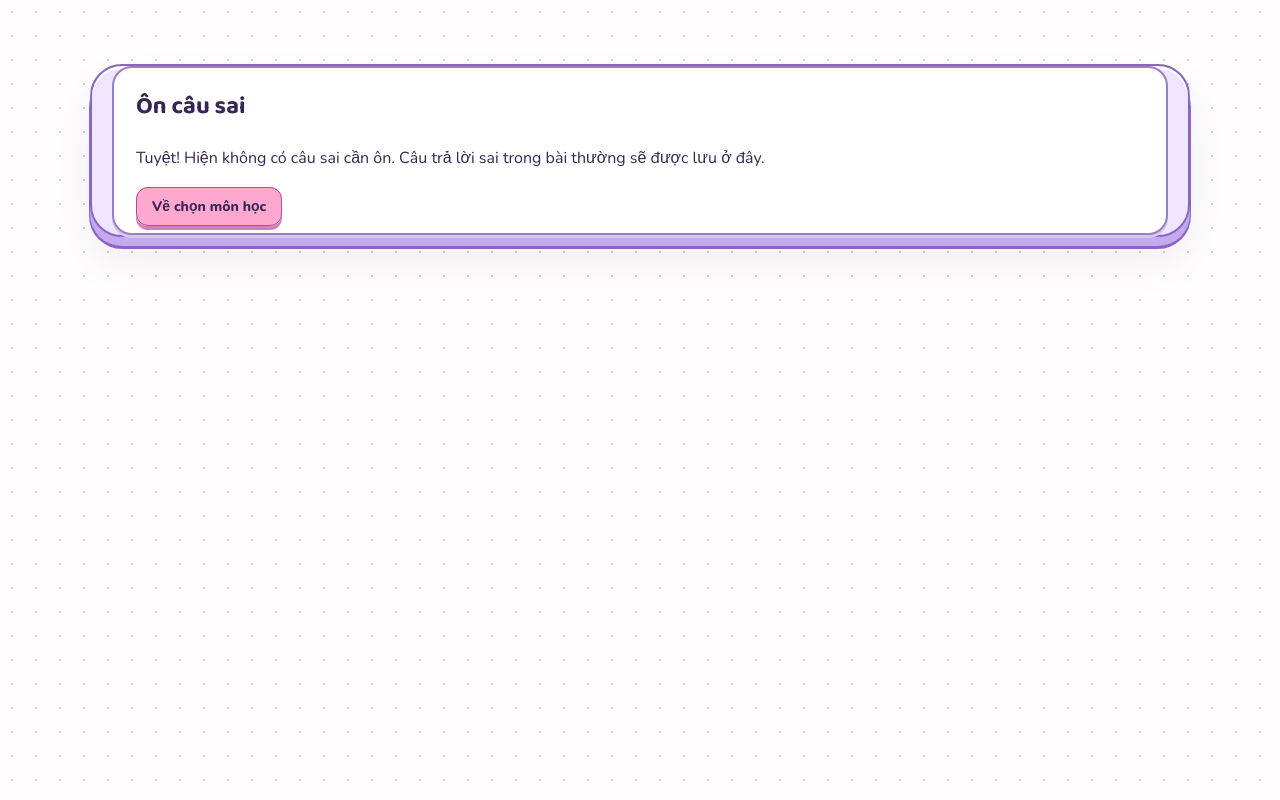
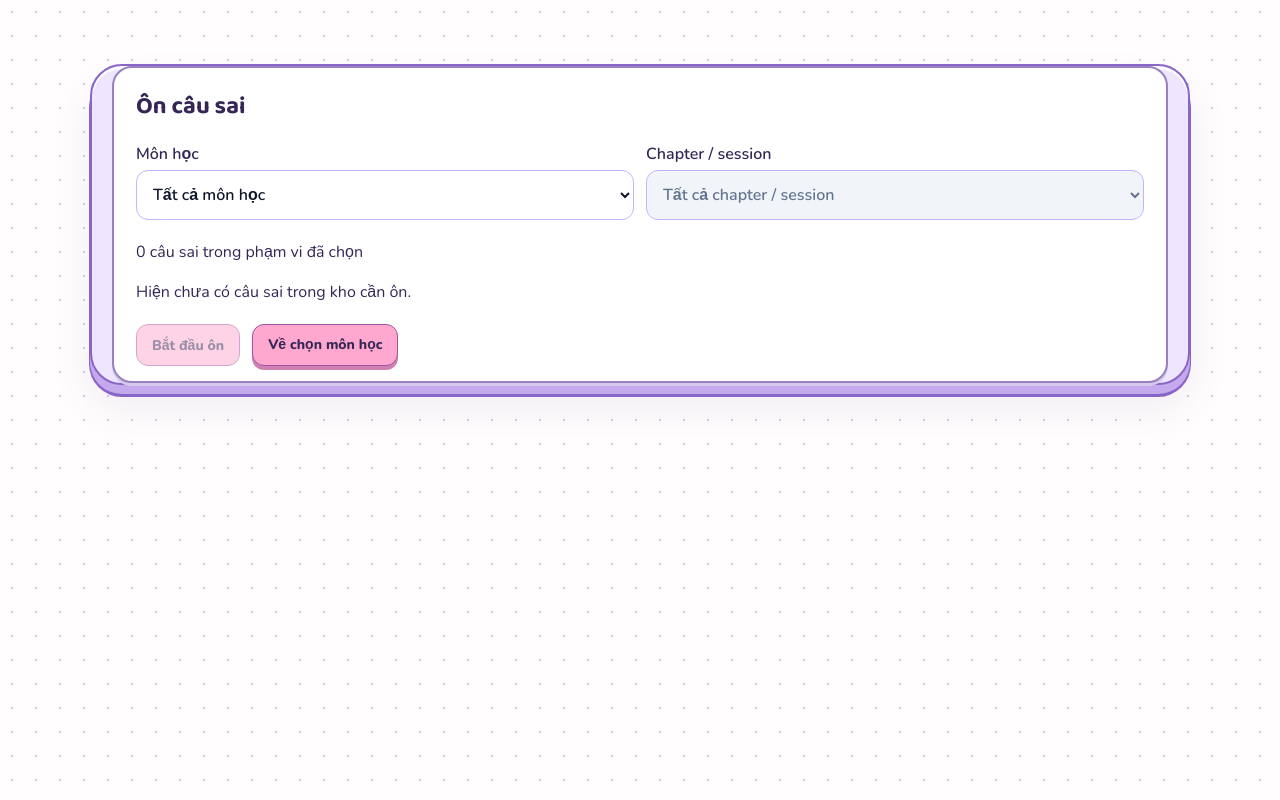
Before and after one commit to nghonganh016/ju-study-hub, a Next.js app: page /review in a window 1280 px wide. Built offline with nearby package versions, Linux system fonts and the light colour scheme.

Commit message:
feat: implement review scope filtering and progress management in review features

```diff
--- a/app/review/page.tsx
+++ b/app/review/page.tsx
@@ -2,10 +2,14 @@ import { subjects } from "@/data/subjects";
 import ReviewMistakes from "@/components/ReviewMistakes";
 
 export default function ReviewPage() {
+    const sections = Object.entries(subjects).map(([id, subject]) => ({
+        id, title: subject.title,
+        chapters: subject.chapters.map(chapter => ({ id: chapter.id, title: chapter.title })),
+    }));
     const catalog = Object.entries(subjects).flatMap(([subjectId, subject]) =>
         subject.chapters.flatMap(chapter => chapter.questions.map(question => ({
             subjectId, subjectTitle: subject.title, chapterId: chapter.id,
             chapterTitle: chapter.title, questionId: question.id, question,
         }))));
-    return <ReviewMistakes catalog={catalog} />;
+    return <ReviewMistakes catalog={catalog} sections={sections} />;
 }
--- a/components/ReviewMistakes.tsx
+++ b/components/ReviewMistakes.tsx
@@ -1,63 +1,137 @@
 "use client";
 
-import { useEffect, useState } from "react";
+import { useEffect, useMemo, useState } from "react";
 import Link from "next/link";
 import QuizRunner from "@/components/QuizRunner";
 import styles from "@/components/QuizConsole.module.css";
 import { isProgressComplete } from "@/lib/quiz-progress";
-import { mistakeId, parseMistakes, readMistakes, resolveMistakes, saveMistakes,
-    ROUND_KEY, REVIEW_PROGRESS_KEY, type ReviewItem } from "@/lib/mistakes";
+import { mistakeId, readMistakes, saveMistakes, ROUND_KEY, REVIEW_PROGRESS_KEY, type ReviewItem } from "@/lib/mistakes";
+import { ALL_SCOPE, createReviewRound, filterReviewItems, parseReviewRound, reviewScopeLabel,
+    serializeReviewRound, type ReviewScope } from "@/lib/review-round";
 
-export default function ReviewMistakes({ catalog }: { catalog: ReviewItem[] }) {
-    const [round, setRound] = useState<ReviewItem[] | null>(null);
+type Section = { id: string; title: string; chapters: { id: string; title: string }[] };
+type Round = { items: ReviewItem[]; scope: ReviewScope; complete: boolean };
+
+export default function ReviewMistakes({ catalog, sections }: { catalog: ReviewItem[]; sections: Section[] }) {
+    const [round, setRound] = useState<Round | null>(null);
+    const [view, setView] = useState<"loading" | "select" | "round">("loading");
+    const [scope, setScope] = useState<ReviewScope>(ALL_SCOPE);
+    const [available, setAvailable] = useState<ReviewItem[]>([]);
+    const [scopeComplete, setScopeComplete] = useState(false);
+    const [memoryProgress, setMemoryProgress] = useState<string | null>(null);
     const [generation, setGeneration] = useState(0);
 
     useEffect(() => {
         let cancelled = false;
         queueMicrotask(() => {
             if (cancelled) return;
-            const current = resolveMistakes(readMistakes(), catalog);
+            const current = createReviewRound(readMistakes(), catalog, ALL_SCOPE);
             saveMistakes(current.map(({ subjectId, chapterId, questionId }) => ({ subjectId, chapterId, questionId })));
-            let saved: ReviewItem[] = [];
+            let saved: ReturnType<typeof parseReviewRound> = { refs: [], scope: ALL_SCOPE };
+            let progress: string | null = null;
             try {
-                saved = resolveMistakes(parseMistakes(window.localStorage.getItem(ROUND_KEY)), catalog);
-                const progress = window.localStorage.getItem(REVIEW_PROGRESS_KEY);
-                // Reopening a completed round starts with the remaining mistakes.
-                if (isProgressComplete(progress, saved.map(item => ({ ...item.question, id: mistakeId(item) })))) saved = [];
-            } catch { /* Start in memory. */ }
-            const next = saved.length ? saved : current;
-            if (!saved.length) {
-                try { window.localStorage.removeItem(REVIEW_PROGRESS_KEY); } catch { /* Start in memory. */ }
-            }
-            try { window.localStorage.setItem(ROUND_KEY, JSON.stringify({ version: 1, items: next.map(({ subjectId, chapterId, questionId }) => ({ subjectId, chapterId, questionId })) })); } catch { /* Start in memory. */ }
-            setRound(next);
+                saved = parseReviewRound(window.localStorage.getItem(ROUND_KEY), sections);
+                progress = window.localStorage.getItem(REVIEW_PROGRESS_KEY);
+            } catch { /* Storage unavailable; selection and quiz work in memory. */ }
+            const items = createReviewRound(saved.refs, catalog, saved.scope);
+            const complete = isProgressComplete(progress, items.map(item => ({ ...item.question, id: mistakeId(item) })));
+            setAvailable(current);
+            setScope(saved.scope);
+            setScopeComplete(complete && filterReviewItems(current, saved.scope).length === 0);
+            setRound(items.length ? { items, scope: saved.scope, complete } : null);
+            setView(items.length && !complete ? "round" : "select");
         });
         return () => { cancelled = true; };
-    }, [catalog, generation]);
+    }, [catalog, sections]);
 
-    function newRound() {
+    const filtered = filterReviewItems(available, scope);
+    const questions = useMemo(() => round?.items.map(item => ({ ...item.question, id: mistakeId(item) })) ?? [], [round?.items]);
+
+    function startRound(items: ReviewItem[], nextScope: ReviewScope) {
+        if (items.length === 0) return;
         try {
-            window.localStorage.removeItem(ROUND_KEY);
             window.localStorage.removeItem(REVIEW_PROGRESS_KEY);
-        } catch { /* Start in memory. */ }
-        setRound(null);
+            window.localStorage.setItem(ROUND_KEY, serializeReviewRound(items, nextScope));
+        } catch { /* Keep the new round in memory. */ }
+        setRound({ items, scope: nextScope, complete: false });
+        setMemoryProgress(null);
+        setScope(nextScope);
+        setScopeComplete(false);
         setGeneration(value => value + 1);
+        setView("round");
     }
 
-    if (!round?.length) return (
-        <main className={styles.scene}>
-            <section className={styles.console}>
-                <div className={styles.screen}>
-                    <h1>Ôn câu sai</h1>
-                    <p className="my-6" role="status">{round === null ? "Đang tải câu cần ôn…" : "Tuyệt! Hiện không có câu sai cần ôn. Câu trả lời sai trong bài thường sẽ được lưu ở đây."}</p>
-                    <Link href="/" className={styles.primary}>Về chọn môn học</Link>
-                </div>
-            </section>
-        </main>
-    );
+    function beginSelected() {
+        if (!filtered.length) return;
+        if (round && !round.complete && !window.confirm("Lượt ôn đang dở sẽ được thay bằng lượt mới. Bạn có muốn tiếp tục?")) return;
+        startRound(filtered, scope);
+    }
 
-    return <QuizRunner key={generation} subjectId="review" subjectTitle="Ôn câu sai"
-        chapterId="mistakes" chapterTitle="Luyện lại các câu cần ôn"
-        questions={round.map(item => ({ ...item.question, id: mistakeId(item) }))}
-        reviewItems={round} onNewReviewRound={newRound} />;
+    function changeScope(complete: boolean) {
+        setRound(previous => previous ? { ...previous, complete } : previous);
+        setAvailable(createReviewRound(readMistakes(), catalog, ALL_SCOPE));
+        setScopeComplete(false);
+        setView("select");
+    }
+
+    function nextRound() {
+        if (!round) return;
+        const current = createReviewRound(readMistakes(), catalog, ALL_SCOPE);
+        const remaining = filterReviewItems(current, round.scope);
+        setAvailable(current);
+        if (remaining.length) startRound(remaining, round.scope);
+        else {
+            setScope(round.scope);
+            setScopeComplete(true);
+            setRound({ ...round, complete: true });
+            setView("select");
+        }
+    }
+
+    if (view === "round" && round?.items.length) return <QuizRunner key={generation}
+        subjectId="review" subjectTitle="Ôn câu sai" chapterId="mistakes" chapterTitle="Luyện lại các câu cần ôn"
+        questions={questions}
+        reviewItems={round.items} reviewScopeLabel={reviewScopeLabel(round.scope, sections)}
+        initialReviewProgress={memoryProgress} onReviewProgressChange={setMemoryProgress}
+        onChangeReviewScope={changeScope} onNewReviewRound={nextRound} />;
+
+    return <main className={styles.scene}>
+        <section className={styles.console}>
+            <div className={styles.screen}>
+                <h1>Ôn câu sai</h1>
+                {view === "loading" ? <p className="my-6" role="status">Đang tải câu cần ôn…</p> : <>
+                    <div className="my-5 grid gap-3 sm:grid-cols-2">
+                        <label className="grid min-w-0 gap-1 font-semibold">Môn học
+                            <select className="w-full min-w-0 rounded-xl border border-violet-300 bg-white p-3 text-slate-900 focus-visible:outline-2 focus-visible:outline-offset-2 focus-visible:outline-violet-600"
+                                value={scope.subjectId ?? "all"} onChange={event => {
+                                    setScope({ subjectId: event.target.value === "all" ? null : event.target.value, chapterId: null });
+                                    setScopeComplete(false);
+                                }}>
+                                <option value="all">Tất cả môn học</option>
+                                {sections.map(section => <option key={section.id} value={section.id}>{section.title}</option>)}
+                            </select>
+                        </label>
+                        <label className="grid min-w-0 gap-1 font-semibold">Chapter / session
+                            <select className="w-full min-w-0 rounded-xl border border-violet-300 bg-white p-3 text-slate-900 focus-visible:outline-2 focus-visible:outline-offset-2 focus-visible:outline-violet-600 disabled:cursor-not-allowed disabled:bg-slate-100 disabled:text-slate-500"
+                                value={scope.chapterId ?? "all"} disabled={!scope.subjectId}
+                                onChange={event => { setScope({ ...scope, chapterId: event.target.value === "all" ? null : event.target.value }); setScopeComplete(false); }}>
+                                <option value="all">Tất cả chapter / session</option>
+                                {sections.find(section => section.id === scope.subjectId)?.chapters.map(chapter =>
+                                    <option key={chapter.id} value={chapter.id}>{chapter.title}</option>)}
+                            </select>
+                        </label>
+                    </div>
+                    <p className="mb-4" aria-live="polite">{filtered.length} câu sai trong phạm vi đã chọn</p>
+                    {scopeComplete ? <p role="status">Bạn đã hoàn thành phạm vi này. Hãy chọn phạm vi khác để ôn tiếp.</p>
+                        : available.length === 0 ? <p role="status">Hiện chưa có câu sai trong kho cần ôn.</p>
+                        : filtered.length === 0 ? <p role="status">Không có câu sai trong bộ lọc này.</p> : null}
+                    <div className="mt-5 flex flex-wrap gap-3">
+                        <button type="button" className={styles.primary} disabled={filtered.length === 0} onClick={beginSelected}>Bắt đầu ôn</button>
+                        {round && !round.complete && <button type="button" className={styles.primary} onClick={() => setView("round")}>Tiếp tục lượt đang dở</button>}
+                        <Link href="/" className={styles.primary}>Về chọn môn học</Link>
+                    </div>
+                </>}
+            </div>
+        </section>
+    </main>;
 }
--- /dev/null
+++ b/lib/review-round.ts
@@ -0,0 +1,43 @@
+import { parseMistakes, resolveMistakes, type MistakeRef } from "./mistakes";
+
+export type ReviewScope = { subjectId: string | null; chapterId: string | null };
+export const ALL_SCOPE: ReviewScope = { subjectId: null, chapterId: null };
+
+export function validScope(scope: unknown, sections: readonly { id: string; chapters: readonly { id: string }[] }[]): ReviewScope {
+    if (!scope || typeof scope !== "object") return ALL_SCOPE;
+    const saved = scope as Record<string, unknown>;
+    const subject = sections.find(item => item.id === saved.subjectId);
+    if (!subject) return ALL_SCOPE;
+    const chapter = subject.chapters.find(item => item.id === saved.chapterId);
+    return { subjectId: subject.id, chapterId: chapter?.id ?? null };
+}
+
+export function parseReviewRound(raw: string | null, sections: readonly { id: string; chapters: readonly { id: string }[] }[]) {
+    let saved: unknown;
+    try { saved = JSON.parse(raw ?? "null"); } catch { return { refs: [], scope: ALL_SCOPE }; }
+    const record = saved && typeof saved === "object" ? saved as Record<string, unknown> : null;
+    return {
+        refs: parseMistakes(raw),
+        scope: record?.version === 1 ? validScope(record.scope, sections) : ALL_SCOPE,
+    };
+}
+
+export function filterReviewItems<T extends MistakeRef>(items: readonly T[], scope: ReviewScope): T[] {
+    return items.filter(item => (!scope.subjectId || item.subjectId === scope.subjectId)
+        && (!scope.chapterId || item.chapterId === scope.chapterId));
+}
+
+export function createReviewRound<T extends MistakeRef>(refs: MistakeRef[], catalog: readonly T[], scope: ReviewScope) {
+    return filterReviewItems(resolveMistakes(refs, catalog), scope);
+}
+
+export function serializeReviewRound(items: readonly MistakeRef[], scope: ReviewScope) {
+    return JSON.stringify({ version: 1, scope, items: items.map(({ subjectId, chapterId, questionId }) => ({ subjectId, chapterId, questionId })) });
+}
+
+export function reviewScopeLabel(scope: ReviewScope, sections: readonly { id: string; title: string; chapters: readonly { id: string; title: string }[] }[]) {
+    const subject = sections.find(item => item.id === scope.subjectId);
+    if (!subject) return "Tất cả môn học";
+    const chapter = subject.chapters.find(item => item.id === scope.chapterId);
+    return `${subject.title} · ${chapter?.title ?? "Tất cả chapter"}`;
+}
```
Also changed, not shown: components/QuizRunner.tsx (+15 -10 lines), 3 other files (tests, documents, lock files or other folders).
